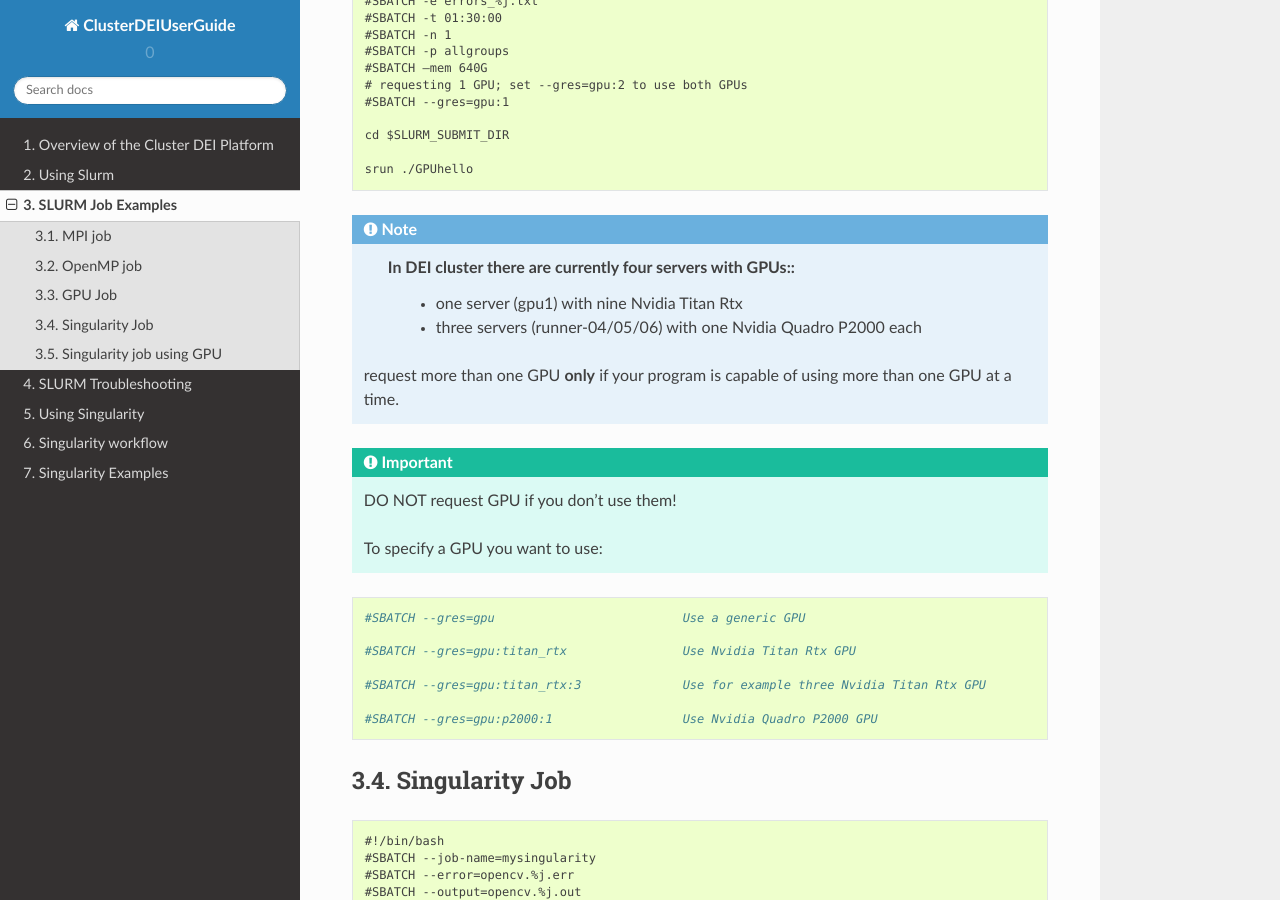
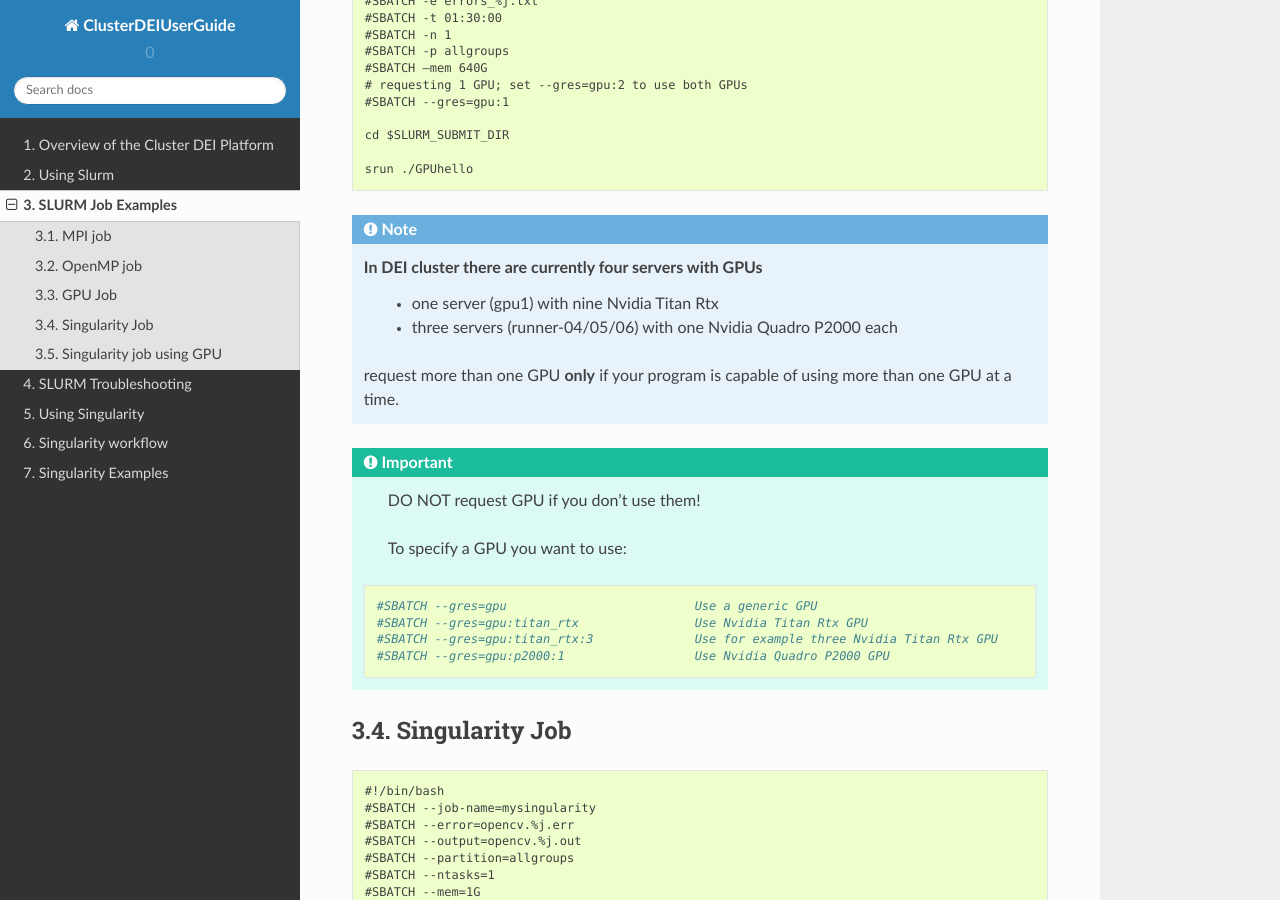
Before and after one commit to agostinoandriolo/clusterDEIguide, a Sphinx documentation site: the page built from ClusterDEIUserGuide-master/docs/SLURMExamples.rst, in a window 1280 px wide and 900 px high, scrolled down 1298 px. Built offline with Sphinx 7.4.7 and the Read the Docs theme 2.0.0, drawn with Linux system fonts in a browser that asks for light colours.

```diff
--- a/ClusterDEIUserGuide-master/docs/SLURMExamples.rst
+++ b/ClusterDEIUserGuide-master/docs/SLURMExamples.rst
@@ -83,25 +83,22 @@ GPU Job
   srun ./GPUhello
 
 .. note::
-  In DEI cluster there are currently four servers with GPUs::
+   In DEI cluster there are currently four servers with GPUs
     * one server (gpu1) with nine Nvidia Titan Rtx
     * three servers (runner-04/05/06) with one Nvidia Quadro P2000 each
 
- request more than one GPU **only** if your program is capable of using more than one GPU at a time.
+   request more than one GPU **only** if your program is capable of using more than one GPU at a time.
 
 .. important::
- DO NOT request GPU if you don't use them!
+   DO NOT request GPU if you don't use them!
 
- To specify a GPU you want to use:
-::
+   To specify a GPU you want to use:
+  ::
 
-  #SBATCH --gres=gpu                          Use a generic GPU
-
-  #SBATCH --gres=gpu:titan_rtx                Use Nvidia Titan Rtx GPU
-
-  #SBATCH --gres=gpu:titan_rtx:3              Use for example three Nvidia Titan Rtx GPU
-
-  #SBATCH --gres=gpu:p2000:1                  Use Nvidia Quadro P2000 GPU
+    #SBATCH --gres=gpu                          Use a generic GPU
+    #SBATCH --gres=gpu:titan_rtx                Use Nvidia Titan Rtx GPU
+    #SBATCH --gres=gpu:titan_rtx:3              Use for example three Nvidia Titan Rtx GPU
+    #SBATCH --gres=gpu:p2000:1                  Use Nvidia Quadro P2000 GPU
 
 
 Singularity Job
```
